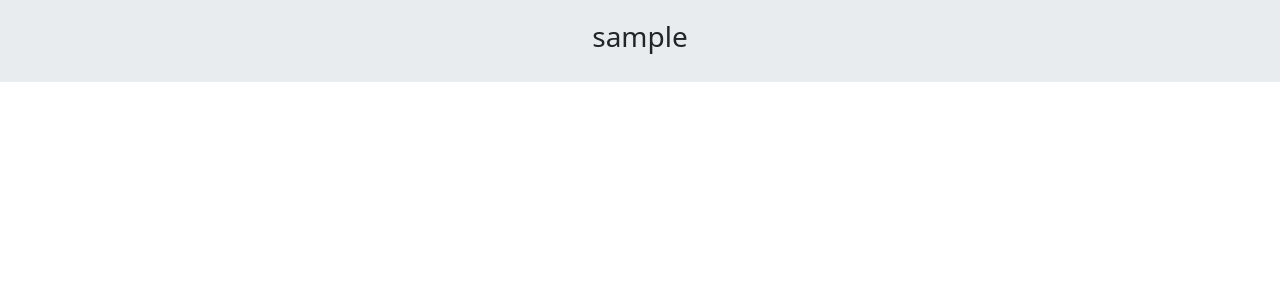
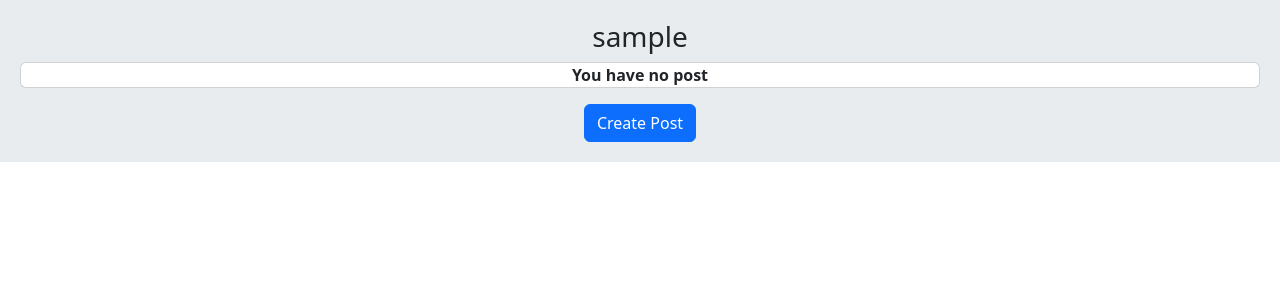
Before and after one commit to daryoushjamshidi8080/social-network, a Django app: page /account/profile/1/ in a window 1280 px wide. Shown: the part 56-356 px from the top of the page. Run offline with Django 5.2, Linux system fonts and the light colour scheme; the visitor is signed in with stand-in values (Sample User, id 1); data comes from the database, SQL or seed files in the repository; data that the repository does not hold is empty.

Commit message:
create show post for user profile

```diff
--- a/project/account/templates/account/profile.html
+++ b/project/account/templates/account/profile.html
@@ -8,4 +8,19 @@
 
     <h3 class="text-center">{{ user.username }}</h3>
 
+    <div class="card">
+        {% if posts|length == 0 %}
+            <b class="text-center">You have no post</b>
+        {% else %}
+            {% for post in posts %}
+                <a href="{% url 'home:post_detail' post.id post.slug %}" class="card-body">
+                    {{ post.body|truncatewords:5 }}
+                </a>
+            {% endfor %}
+        {% endif %}
+    </div>
+    <div class="d-flex justify-content-center mt-3">
+        <a href="" class="btn btn-primary">Create Post</a>
+    </div>
+
 {% endblock %}
--- a/project/account/views.py
+++ b/project/account/views.py
@@ -6,6 +6,7 @@ from django.contrib import messages
 from django.contrib.auth import authenticate, login, logout
 from django.core.exceptions import ValidationError
 from django.contrib.auth.mixins import LoginRequiredMixin
+from post.models import Post
 
 
 class UserRegisterView(View):
@@ -78,7 +79,5 @@ class UserLogoutView(LoginRequiredMixin, View):
 class UserProfileView(LoginRequiredMixin, View):
     def get(self, request, user_id):
         user = User.objects.get(pk=user_id)
-        return render(request, 'account/profile.html', {'user': user})
-
-    def post(self, request):
-        pass
+        posts = Post.objects.filter(user_id=user_id)
+        return render(request, 'account/profile.html', {'user': user, 'posts': posts})
```
